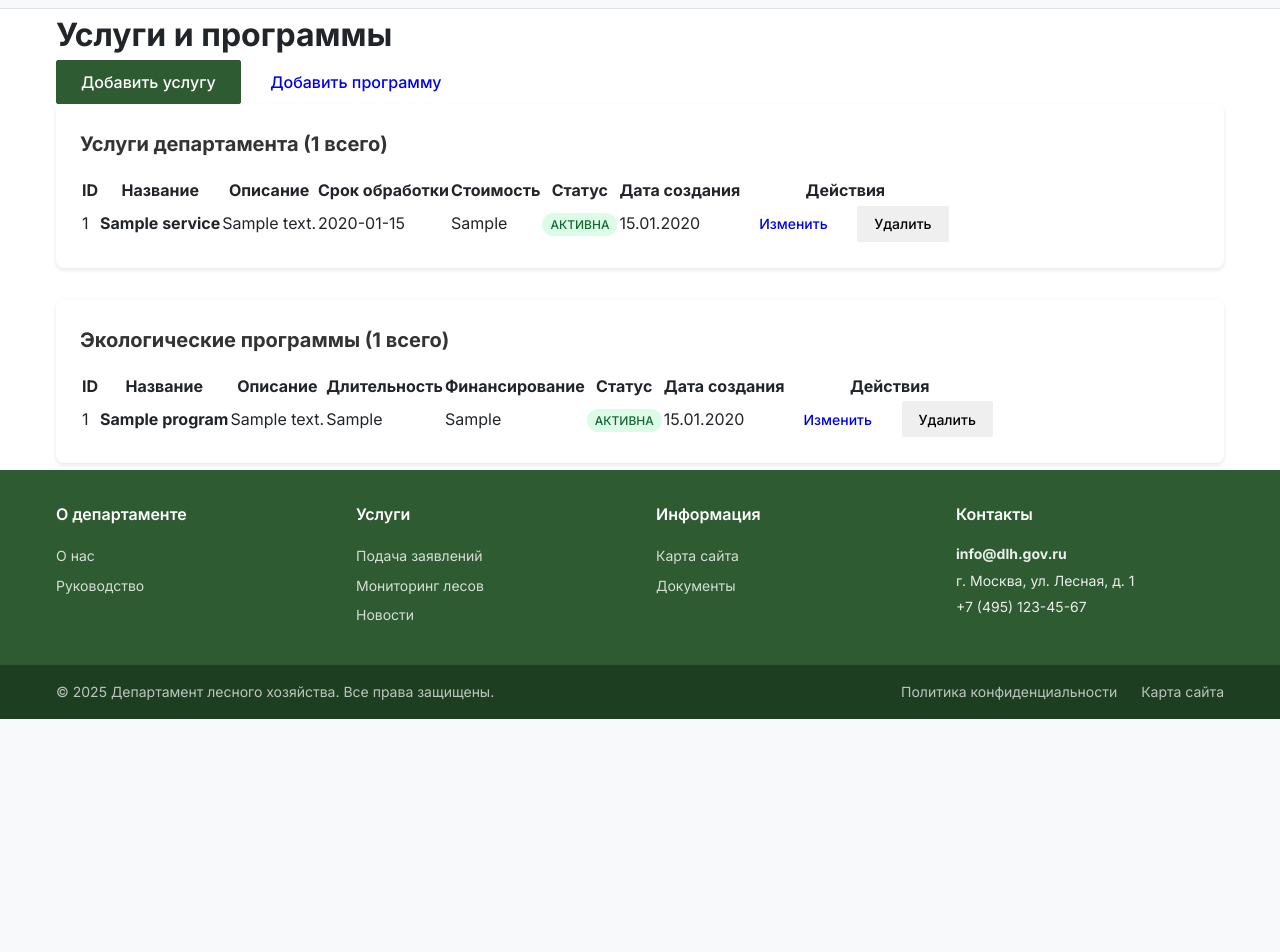
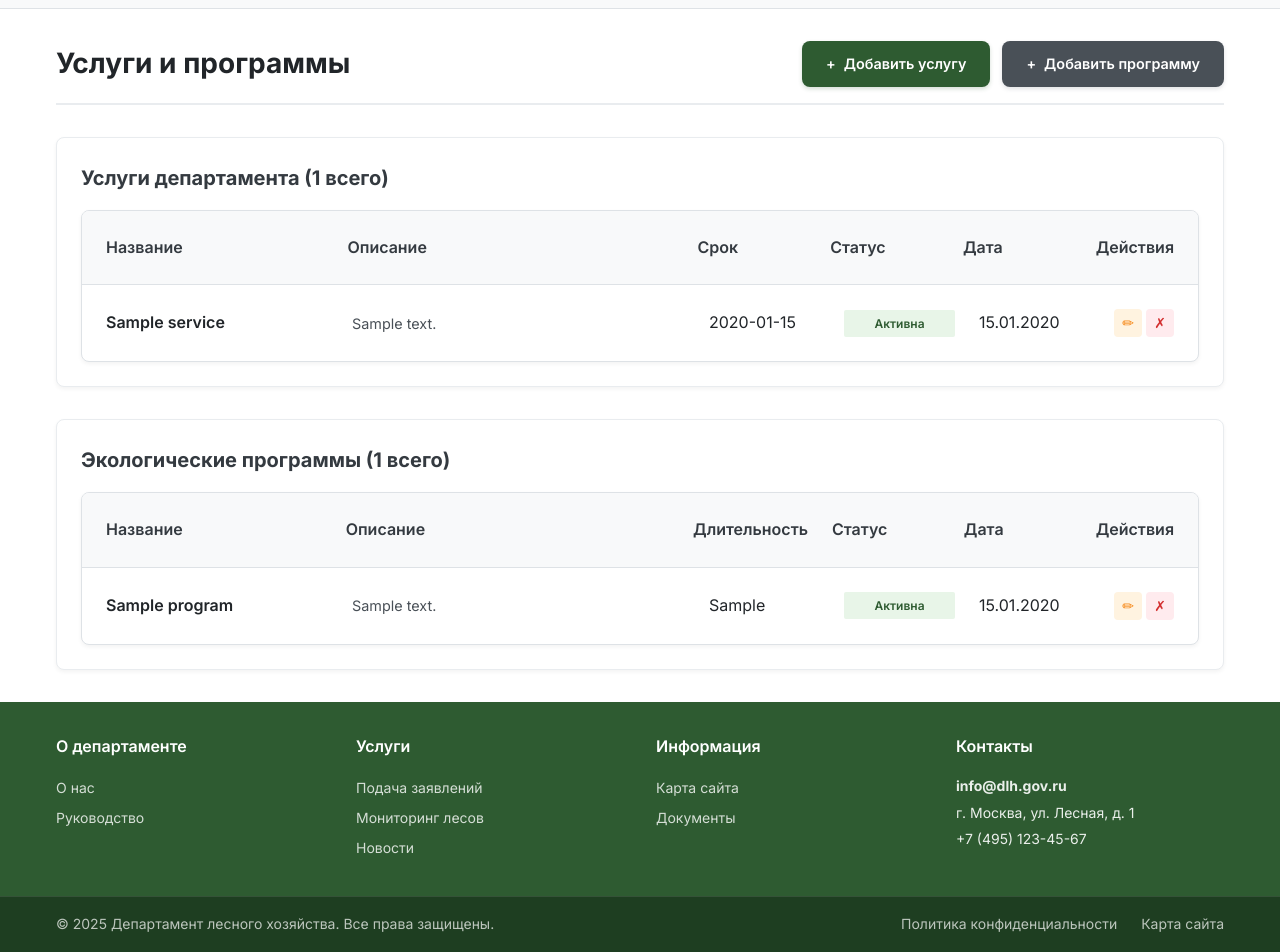
Before and after one commit to kostranovap/sdlh-department, a Flask app: page /admin/services in a window 1280 px wide. Shown: the part 235-1187 px from the top of the page. Before the commit the page ends 954 px from the top, so only its background shows below. Run offline with Flask 3, Linux system fonts and the light colour scheme; a user stored in the database is signed in; tables that the repository leaves empty hold one stand-in row (values such as "Sample post").

Commit message:
Переделана страница услуг и программ в правильном стиле админки: кнопки-иконки, правильная структура таблиц

```diff
--- a/frontend/templates/admin/services.html
+++ b/frontend/templates/admin/services.html
@@ -9,15 +9,15 @@
 
 {% block content %}
 <div class="container">
-    <div class="admin-content">
-    <div class="admin-header">
+    <div class="admin-page">
+        <div class="page-header">
             <h1>Услуги и программы</h1>
-        <div class="admin-actions">
+            <div class="header-actions">
                 <a href="{{ url_for('admin.add_service') }}" class="btn btn-primary">
-                <i class="icon-plus"></i> Добавить услугу
+                    <i class="icon">+</i> Добавить услугу
                 </a>
-            <a href="{{ url_for('admin.add_program') }}" class="btn btn-success">
-                <i class="icon-plus"></i> Добавить программу
+                <a href="{{ url_for('admin.add_program') }}" class="btn btn-secondary">
+                    <i class="icon">+</i> Добавить программу
                 </a>
             </div>
         </div>
@@ -27,91 +27,42 @@
             <h2>Услуги департамента ({{ services.total }} всего)</h2>
 
             {% if services.items %}
-        <div class="admin-table-container">
-            <table class="admin-table">
-                <thead>
-                    <tr>
-                        <th>ID</th>
-                        <th>Название</th>
-                        <th>Описание</th>
-                        <th>Срок обработки</th>
-                        <th>Стоимость</th>
-                        <th>Статус</th>
-                        <th>Дата создания</th>
-                        <th>Действия</th>
-                    </tr>
-                </thead>
-                <tbody>
+            <div class="services-table">
+                <div class="table-header">
+                    <span>Название</span>
+                    <span>Описание</span>
+                    <span>Срок</span>
+                    <span>Статус</span>
+                    <span>Дата</span>
+                    <span>Действия</span>
+                </div>
+
                 {% for service in services.items %}
-                    <tr>
-                        <td>{{ service.id }}</td>
-                        <td><strong>{{ service.name }}</strong></td>
-                        <td class="text-truncate">{{ service.description[:100] }}{% if service.description|length > 100 %}...{% endif %}</td>
-                        <td>{{ service.processing_time or 'Не указано' }}</td>
-                        <td>{{ service.cost or 'Не указано' }}</td>
-                        <td>
-                            <span class="status-badge {% if service.is_active %}status-active{% else %}status-inactive{% endif %}">
-                                {% if service.is_active %}Активна{% else %}Неактивна{% endif %}
+                <div class="table-row">
+                    <span class="service-name">
+                        <strong>{{ service.name }}</strong>
                     </span>
-                        </td>
-                        <td>{{ service.created_at.strftime('%d.%m.%Y') if service.created_at else 'Не указано' }}</td>
-                        <td class="actions">
-                            <a href="{{ url_for('admin.edit_service', id=service.id) }}" class="btn btn-sm btn-outline-primary">
-                                <i class="icon-edit"></i> Изменить
-                            </a>
+                    <span class="service-desc">{{ service.description[:80] }}{% if service.description|length > 80 %}...{% endif %}</span>
+                    <span class="service-time">{{ service.processing_time or 'Не указано' }}</span>
+                    <span class="service-status status-{{ 'active' if service.is_active else 'inactive' }}">
+                        {{ 'Активна' if service.is_active else 'Неактивна' }}
+                    </span>
+                    <span class="service-date">{{ service.created_at.strftime('%d.%m.%Y') if service.created_at else 'Не указано' }}</span>
+                    <span class="service-actions">
+                        <a href="{{ url_for('admin.edit_service', id=service.id) }}" class="action-btn edit-btn" title="Редактировать">✏</a>
                         <form method="POST" action="{{ url_for('admin.delete_service', id=service.id) }}"
                               style="display: inline;"
                               onsubmit="return confirm('Вы уверены, что хотите удалить эту услугу?')">
-                                <button type="submit" class="btn btn-sm btn-outline-danger">
-                                    <i class="icon-delete"></i> Удалить
-                                </button>
+                            <button type="submit" class="action-btn delete-btn" title="Удалить">✗</button>
                         </form>
-                        </td>
-                    </tr>
+                    </span>
+                </div>
                 {% endfor %}
-                </tbody>
-            </table>
             </div>
-
-        <!-- Пагинация для услуг -->
-        {% if services.pages > 1 %}
-        <div class="pagination-container">
-            <nav class="pagination">
-                {% if services.has_prev %}
-                    <a href="{{ url_for('admin.services_programs', page=services.prev_num) }}" class="page-link">
-                        <i class="icon-arrow-left"></i> Предыдущая
-                    </a>
-                {% endif %}
-
-                {% for page_num in services.iter_pages() %}
-                    {% if page_num %}
-                        {% if page_num != services.page %}
-                            <a href="{{ url_for('admin.services_programs', page=page_num) }}" class="page-link">{{ page_num }}</a>
-                        {% else %}
-                            <span class="page-link current">{{ page_num }}</span>
-                        {% endif %}
-                    {% else %}
-                        <span class="page-link disabled">...</span>
-                    {% endif %}
-                {% endfor %}
-
-                {% if services.has_next %}
-                    <a href="{{ url_for('admin.services_programs', page=services.next_num) }}" class="page-link">
-                        Следующая <i class="icon-arrow-right"></i>
-                    </a>
-                {% endif %}
-            </nav>
-        </div>
-        {% endif %}
-
             {% else %}
             <div class="empty-state">
-            <div class="empty-icon">📋</div>
-            <h3>Услуги не найдены</h3>
-            <p>Пока нет добавленных услуг департамента.</p>
-            <a href="{{ url_for('admin.add_service') }}" class="btn btn-primary">
-                <i class="icon-plus"></i> Добавить первую услугу
-            </a>
+                <p>Услуги не найдены</p>
+                <a href="{{ url_for('admin.add_service') }}" class="btn btn-primary">+ Добавить первую услугу</a>
             </div>
             {% endif %}
         </div>
@@ -121,59 +72,42 @@
             <h2>Экологические программы ({{ programs.total }} всего)</h2>
 
             {% if programs.items %}
-        <div class="admin-table-container">
-            <table class="admin-table">
-                <thead>
-                    <tr>
-                        <th>ID</th>
-                        <th>Название</th>
-                        <th>Описание</th>
-                        <th>Длительность</th>
-                        <th>Финансирование</th>
-                        <th>Статус</th>
-                        <th>Дата создания</th>
-                        <th>Действия</th>
-                    </tr>
-                </thead>
-                <tbody>
+            <div class="programs-table">
+                <div class="table-header">
+                    <span>Название</span>
+                    <span>Описание</span>
+                    <span>Длительность</span>
+                    <span>Статус</span>
+                    <span>Дата</span>
+                    <span>Действия</span>
+                </div>
+
                 {% for program in programs.items %}
-                    <tr>
-                        <td>{{ program.id }}</td>
-                        <td><strong>{{ program.name }}</strong></td>
-                        <td class="text-truncate">{{ program.description[:100] }}{% if program.description|length > 100 %}...{% endif %}</td>
-                        <td>{{ program.duration or 'Не указано' }}</td>
-                        <td>{{ program.funding or 'Не указано' }}</td>
-                        <td>
-                            <span class="status-badge {% if program.is_active %}status-active{% else %}status-inactive{% endif %}">
-                                {% if program.is_active %}Активна{% else %}Неактивна{% endif %}
+                <div class="table-row">
+                    <span class="program-name">
+                        <strong>{{ program.name }}</strong>
                     </span>
-                        </td>
-                        <td>{{ program.created_at.strftime('%d.%m.%Y') if program.created_at else 'Не указано' }}</td>
-                        <td class="actions">
-                            <a href="{{ url_for('admin.edit_program', id=program.id) }}" class="btn btn-sm btn-outline-primary">
-                                <i class="icon-edit"></i> Изменить
-                            </a>
+                    <span class="program-desc">{{ program.description[:80] }}{% if program.description|length > 80 %}...{% endif %}</span>
+                    <span class="program-duration">{{ program.duration or 'Не указано' }}</span>
+                    <span class="program-status status-{{ 'active' if program.is_active else 'inactive' }}">
+                        {{ 'Активна' if program.is_active else 'Неактивна' }}
+                    </span>
+                    <span class="program-date">{{ program.created_at.strftime('%d.%m.%Y') if program.created_at else 'Не указано' }}</span>
+                    <span class="program-actions">
+                        <a href="{{ url_for('admin.edit_program', id=program.id) }}" class="action-btn edit-btn" title="Редактировать">✏</a>
                         <form method="POST" action="{{ url_for('admin.delete_program', id=program.id) }}"
                               style="display: inline;"
                               onsubmit="return confirm('Вы уверены, что хотите удалить эту программу?')">
-                                <button type="submit" class="btn btn-sm btn-outline-danger">
-                                    <i class="icon-delete"></i> Удалить
-                                </button>
+                            <button type="submit" class="action-btn delete-btn" title="Удалить">✗</button>
                         </form>
-                        </td>
-                    </tr>
+                    </span>
+                </div>
                 {% endfor %}
-                </tbody>
-            </table>
             </div>
             {% else %}
             <div class="empty-state">
-            <div class="empty-icon">🌱</div>
-            <h3>Программы не найдены</h3>
-            <p>Пока нет добавленных экологических программ.</p>
-            <a href="{{ url_for('admin.add_program') }}" class="btn btn-success">
-                <i class="icon-plus"></i> Добавить первую программу
-            </a>
+                <p>Программы не найдены</p>
+                <a href="{{ url_for('admin.add_program') }}" class="btn btn-secondary">+ Добавить первую программу</a>
             </div>
             {% endif %}
         </div>
@@ -181,71 +115,205 @@
 </div>
 
 <style>
+.admin-page {
+    margin: 2rem 0;
+}
+
+.page-header {
+    display: flex;
+    justify-content: space-between;
+    align-items: center;
+    margin-bottom: 2rem;
+    padding-bottom: 1rem;
+    border-bottom: 2px solid var(--color-gray-100);
+}
+
+.page-header h1 {
+    margin: 0;
+    color: var(--color-gray-800);
+    font-size: 1.75rem;
+}
+
+.header-actions {
+    display: flex;
+    gap: 0.75rem;
+}
+
 .admin-section {
     margin-bottom: 2rem;
     padding: 1.5rem;
-    background: white;
+    background: var(--color-white);
     border-radius: 8px;
-    box-shadow: 0 2px 4px rgba(0,0,0,0.1);
+    box-shadow: 0 2px 4px rgba(0,0,0,0.05);
+    border: 1px solid var(--color-gray-100);
 }
 
 .admin-section h2 {
     margin-bottom: 1rem;
-    color: #333;
+    color: var(--color-gray-700);
     font-size: 1.25rem;
 }
 
-.text-truncate {
-    max-width: 200px;
+.services-table, .programs-table {
+    background: var(--color-white);
+    border: 1px solid var(--color-gray-200);
+    border-radius: 8px;
+    overflow: hidden;
+    box-shadow: 0 2px 4px rgba(0,0,0,0.05);
+}
+
+.table-header {
+    display: grid;
+    grid-template-columns: 2fr 3fr 1fr 1fr 1fr auto;
+    gap: var(--spacing-lg);
+    padding: var(--spacing-lg);
+    background: var(--color-gray-50);
+    font-weight: 600;
+    color: var(--color-gray-700);
+    border-bottom: 1px solid var(--color-gray-200);
+}
+
+.table-row {
+    display: grid;
+    grid-template-columns: 2fr 3fr 1fr 1fr 1fr auto;
+    gap: var(--spacing-lg);
+    align-items: center;
+    padding: var(--spacing-lg);
+    border-bottom: 1px solid var(--color-gray-100);
+    transition: background-color var(--transition-fast);
+}
+
+.table-row:last-child {
+    border-bottom: none;
+}
+
+.table-row:hover {
+    background: var(--color-gray-50);
+}
+
+.service-name strong, .program-name strong {
+    display: block;
+    color: var(--color-gray-800);
+    font-weight: 600;
+}
+
+.service-desc, .program-desc {
+    font-size: 0.9rem;
+    color: var(--color-gray-600);
+    max-width: 300px;
     white-space: nowrap;
     overflow: hidden;
     text-overflow: ellipsis;
 }
 
-.status-badge {
-    padding: 4px 8px;
-    border-radius: 12px;
-    font-size: 0.75rem;
-    font-weight: 500;
-    text-transform: uppercase;
+.service-status, .program-status {
+    padding: var(--spacing-xs) var(--spacing-sm);
+    border-radius: var(--border-radius-sm);
+    font-size: var(--font-size-xs);
+    font-weight: 600;
+    text-align: center;
 }
 
 .status-active {
-    background: #dcfce7;
-    color: #166534;
+    background: #e8f5e8;
+    color: var(--color-primary);
 }
 
 .status-inactive {
-    background: #fef2f2;
-    color: #dc2626;
+    background: #f3f4f6;
+    color: #374151;
 }
 
-.actions {
-    white-space: nowrap;
+.service-actions, .program-actions {
+    display: flex;
+    gap: var(--spacing-xs);
+    align-items: center;
 }
 
-.actions form {
-    margin-left: 0.5rem;
+.action-btn {
+    width: 28px;
+    height: 28px;
+    border: none;
+    border-radius: 4px;
+    display: flex;
+    align-items: center;
+    justify-content: center;
+    cursor: pointer;
+    text-decoration: none;
+    font-size: 14px;
+    transition: all var(--transition-fast);
+}
+
+.edit-btn {
+    background: #fff3e0;
+    color: #f57c00;
+}
+
+.edit-btn:hover {
+    background: #f57c00;
+    color: white;
+}
+
+.delete-btn {
+    background: #ffebee;
+    color: #d32f2f;
+}
+
+.delete-btn:hover {
+    background: #d32f2f;
+    color: white;
+}
+
+.btn {
+    padding: 0.75rem 1.5rem;
+    border-radius: 8px;
+    text-decoration: none;
+    font-weight: 600;
+    font-size: 0.9rem;
+    transition: all 0.2s ease;
+    border: none;
+    cursor: pointer;
+    display: inline-flex;
+    align-items: center;
+    gap: 0.5rem;
+}
+
+.btn-primary {
+    background: var(--color-primary);
+    color: white;
+    box-shadow: 0 2px 4px rgba(46, 91, 49, 0.2);
+}
+
+.btn-primary:hover {
+    background: var(--color-primary-dark);
+    transform: translateY(-1px);
+    box-shadow: 0 4px 8px rgba(46, 91, 49, 0.3);
+}
+
+.btn-secondary {
+    background: var(--color-gray-600);
+    color: white;
+    box-shadow: 0 2px 4px rgba(108, 117, 125, 0.2);
+}
+
+.btn-secondary:hover {
+    background: var(--color-gray-700);
+    transform: translateY(-1px);
+    box-shadow: 0 4px 8px rgba(108, 117, 125, 0.3);
 }
 
 .empty-state {
     text-align: center;
-    padding: 3rem 1rem;
-    color: #666;
-}
-
-.empty-icon {
-    font-size: 3rem;
-    margin-bottom: 1rem;
-}
-
-.empty-state h3 {
-    margin-bottom: 0.5rem;
-    color: #333;
+    padding: var(--spacing-2xl);
+    color: var(--color-gray-600);
 }
 
 .empty-state p {
-    margin-bottom: 1.5rem;
+    margin-bottom: var(--spacing-lg);
+}
+
+.icon {
+    font-style: normal;
 }
 </style>
 {% endblock %}
```
Lines whose indentation alone changed are shown as unchanged.
